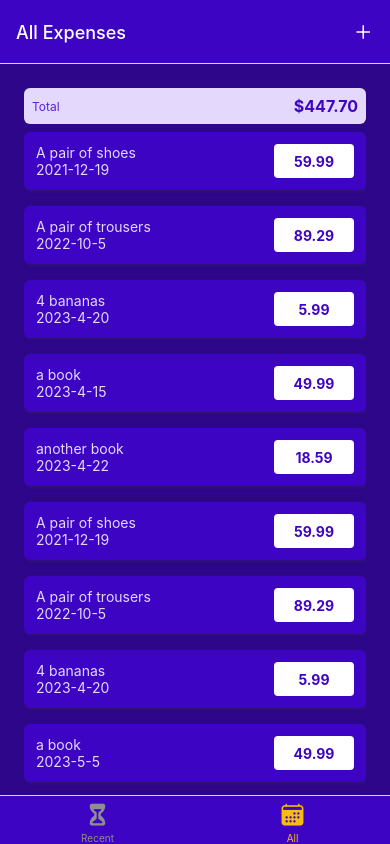
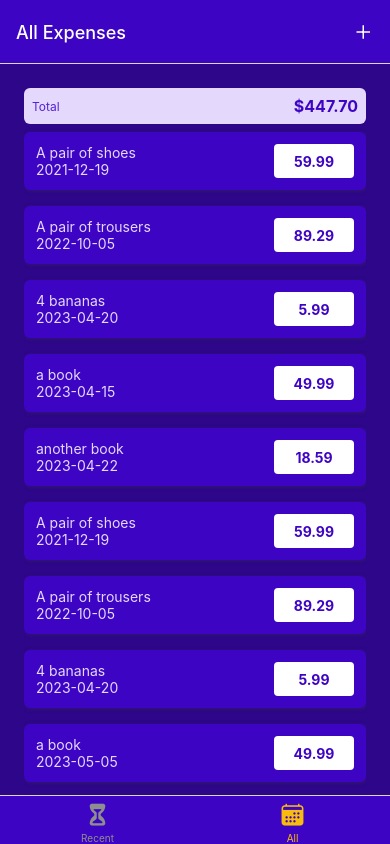
Before and after one commit to bevhatzl/expense-tracker, a React Native app: screen /AllExpenses in a window 390 px wide. Built offline with nearby package versions, Linux system fonts and the light colour scheme.

Commit message:
set the default expense values

```diff
--- a/components/ManageExpense/ExpenseForm.js
+++ b/components/ManageExpense/ExpenseForm.js
@@ -2,12 +2,13 @@ import { StyleSheet, Text, View } from 'react-native';
 import Input from './Input';
 import { useState } from 'react';
 import Button from '../UI/Button';
+import { getFormattedDate } from '../../util/date';
 
-function ExpenseForm({ onCancel, onSubmit, submitButtonLabel }) {
+function ExpenseForm({ onCancel, onSubmit, submitButtonLabel, defaultValues }) {
   const [inputValues, setInputValues] = useState({
-    amount: '',
-    date: '',
-    description: '',
+    amount: defaultValues ? defaultValues.amount.toString() : '',
+    date: defaultValues ? getFormattedDate(defaultValues.date) : '',
+    description: defaultValues ? defaultValues.description : '',
   });
 
   // By default, react native provides the enteredValue here
--- a/components/ManageExpense/Input.js
+++ b/components/ManageExpense/Input.js
@@ -11,7 +11,7 @@ function Input({ label, style, textInputConfig }) {
   return (
     <View style={[styles.inputContainer, style]}>
       <Text style={styles.label}>{label}</Text>
-      <TextInput style={inputStyles} {...textInputConfig} />
+      <TextInput style={inputStyles} {...textInputConfig} multiline={true} />
     </View>
   );
 }
--- a/screens/ManageExpense.js
+++ b/screens/ManageExpense.js
@@ -11,6 +11,9 @@ function ManageExpense({ route, navigation }) {
 
   const editedExpenseId = route.params?.expenseId;
   const isEditing = !!editedExpenseId;
+  const selectedExpense = expensesContext.expenses.find(
+    (expense) => expense.id === editedExpenseId
+  );
 
   useLayoutEffect(() => {
     navigation.setOptions({
@@ -42,6 +45,7 @@ function ManageExpense({ route, navigation }) {
         onCancel={cancelHandler}
         onSubmit={confirmHandler}
         submitButtonLabel={isEditing ? 'Update' : 'Add'}
+        defaultValues={selectedExpense}
       />
       {isEditing && (
         <View style={styles.deleteContainer}>
--- a/util/date.js
+++ b/util/date.js
@@ -1,5 +1,6 @@
 export function getFormattedDate(date) {
-  return `${date.getFullYear()}-${date.getMonth() + 1}-${date.getDate()}`;
+  // return `${date.getFullYear()}-${date.getMonth() + 1}-${date.getDate()}`;
+  return date.toISOString().slice(0, 10);
 }
 
 export function getDateMinusDays(date, days) {
```
